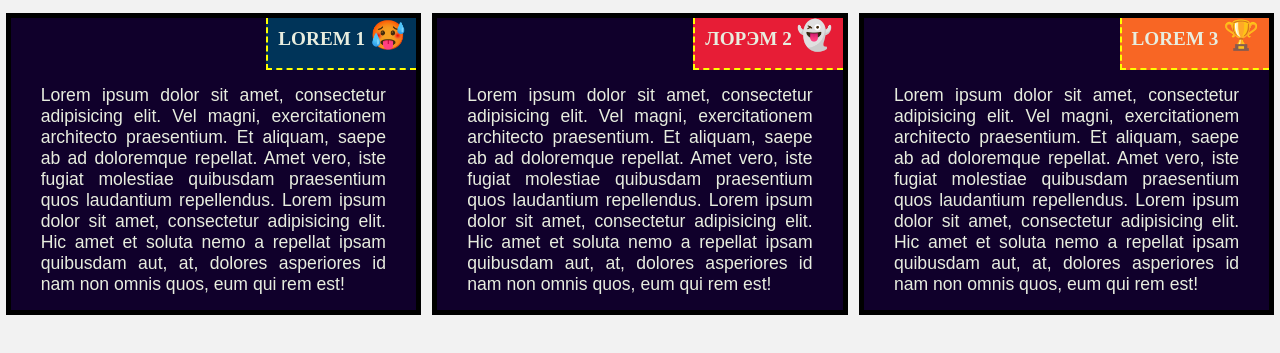
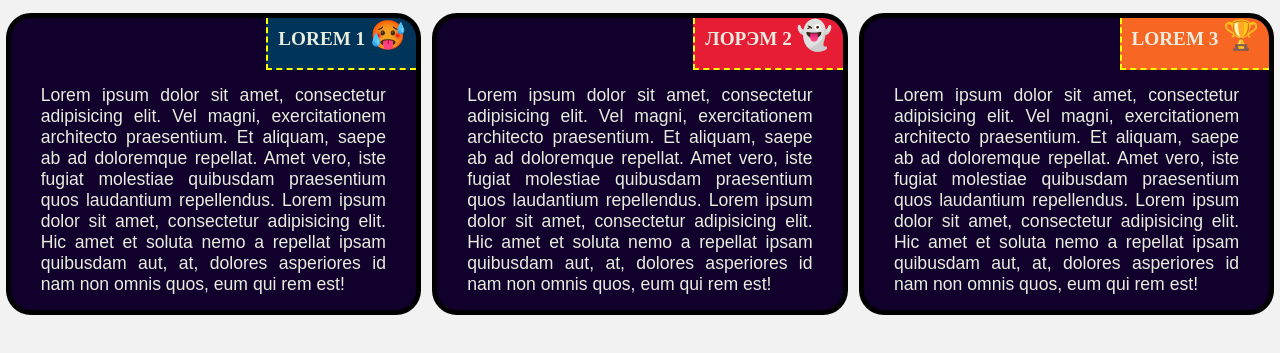
Before and after one commit to saidnamyzO/module2-assigment, a plain HTML site: page index.html in a window 1280 px wide. Shown: the part 127-480 px from the top of the page. Drawn offline with Linux system fonts and the light colour scheme.

Commit message:
added round borders

```diff
--- a/css/styles.css
+++ b/css/styles.css
@@ -66,6 +66,8 @@
 	font-size: 1.5em;
 }
 .item {
+	border-radius: 25px;
+	overflow: hidden;
 	transition-property: box-shadow;
 	transition-duration: .2s;
 	transition-timing-function: cubic-bezier(0.175, 0.885, 0.32, 1.275);
```
